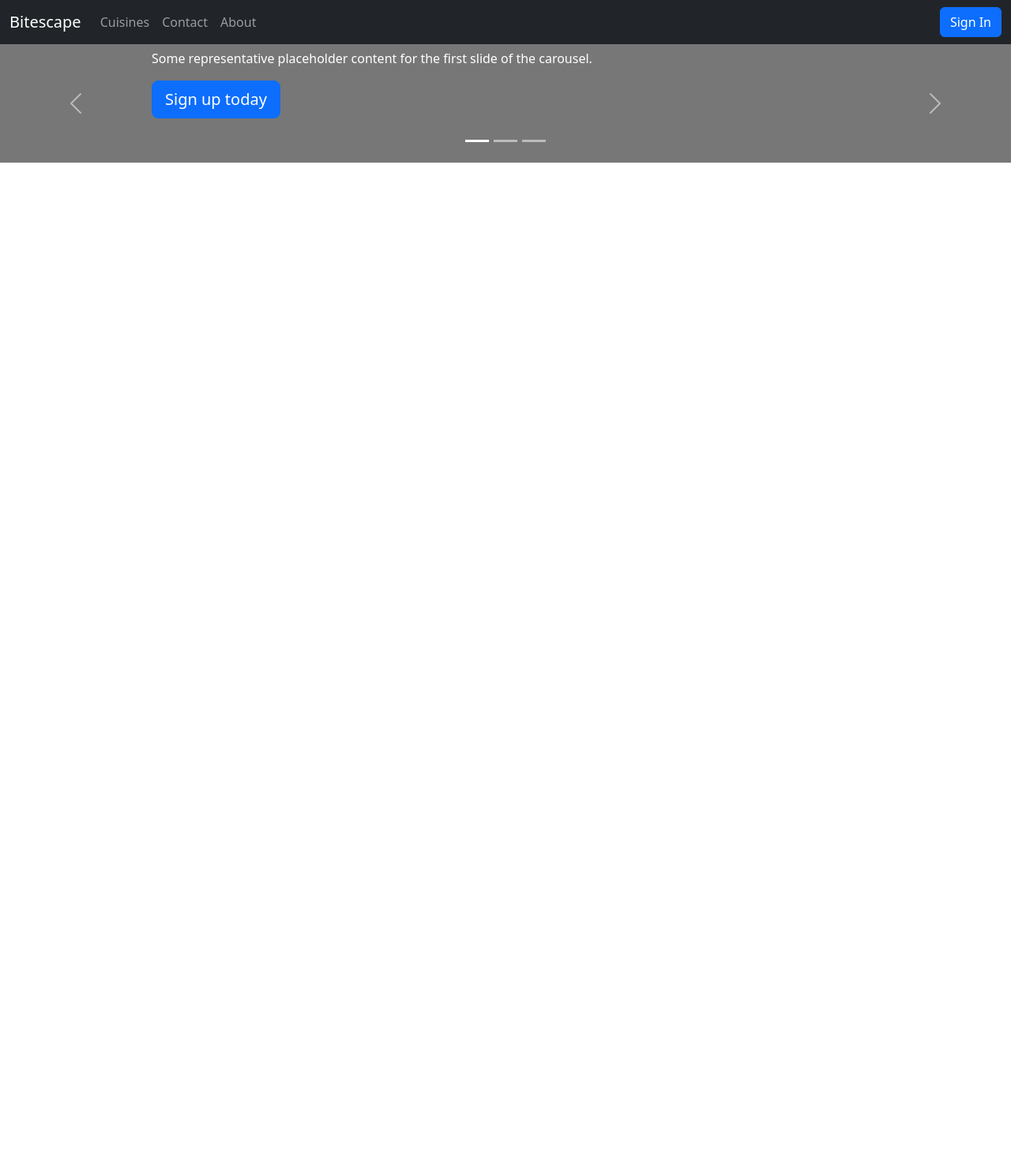
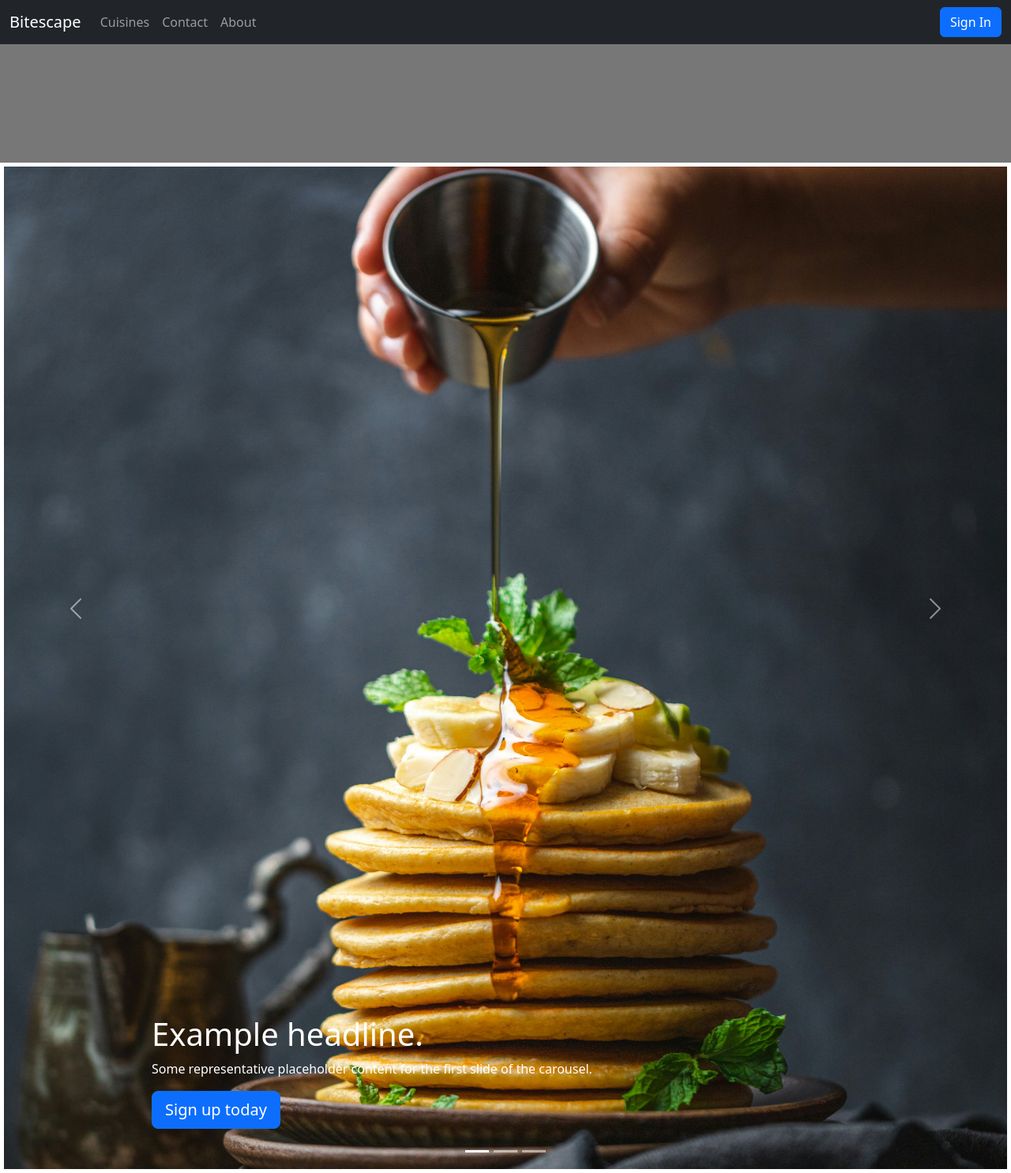
Before and after one commit to rvekeria678/bitescape, a Flask app: page / in a window 1280 px wide. Shown: the whole page at 79% size. Before the commit the page ends 206 px from the top, so only its background shows below. Run offline with Flask 3, Linux system fonts and the light colour scheme; some libraries are stand-ins or nearby versions.

Commit message:
Added Image Files

```diff
--- /dev/null
+++ b/static/css/bitescape.css
@@ -0,0 +1,7 @@
+body {
+    background-color: black;
+}
+.caroimage {
+    width: auto;
+
+}
--- a/templates/base.html
+++ b/templates/base.html
@@ -6,6 +6,7 @@
     <title>BitScrape</title>
     {% block styles %}
     {{ bootstrap.load_css() }}
+    <link rel="stylesheet" href="../static/css/bitescape.css">
     {% endblock %}
 </head>
 <body>
--- a/templates/carousel.html
+++ b/templates/carousel.html
@@ -6,7 +6,7 @@
     </div>
     <div class="carousel-inner">
       <div class="carousel-item active">
-        <svg class="bd-placeholder-img" width="100%" height="100%" xmlns="http://www.w3.org/2000/svg" aria-hidden="true" preserveAspectRatio="xMidYMid slice" focusable="false"><rect width="100%" height="100%" fill="#777"></rect></svg>
+        <svg class="bd-placeholder-img" width="100%" height="100%" xmlns="http://www.w3.org/2000/svg" aria-hidden="true" preserveAspectRatio="xMidYMid slice" focusable="false"><rect width="100%" height="100%" fill="#777"><img src="../static/assets/chad-montano-eeqbbemH9-c-unsplash.jpg" width="100%" height="100%" class="border border-5 border-white"></rect></svg>
 
         <div class="container">
           <div class="carousel-caption text-start">
```
Also changed, not shown: static/assets/chad-montano-MqT0asuoIcU-unsplash.jpg (added), static/assets/chad-montano-eeqbbemH9-c-unsplash.jpg (added), 1 other file.
